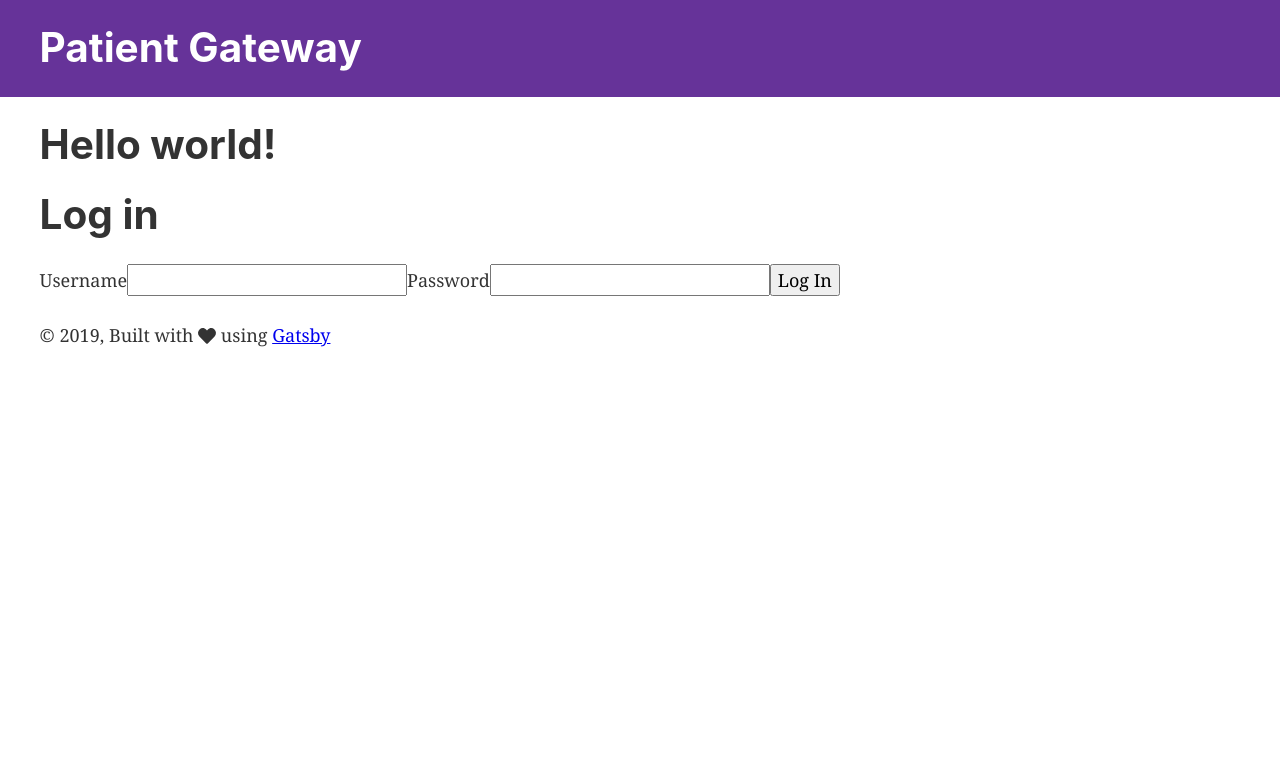
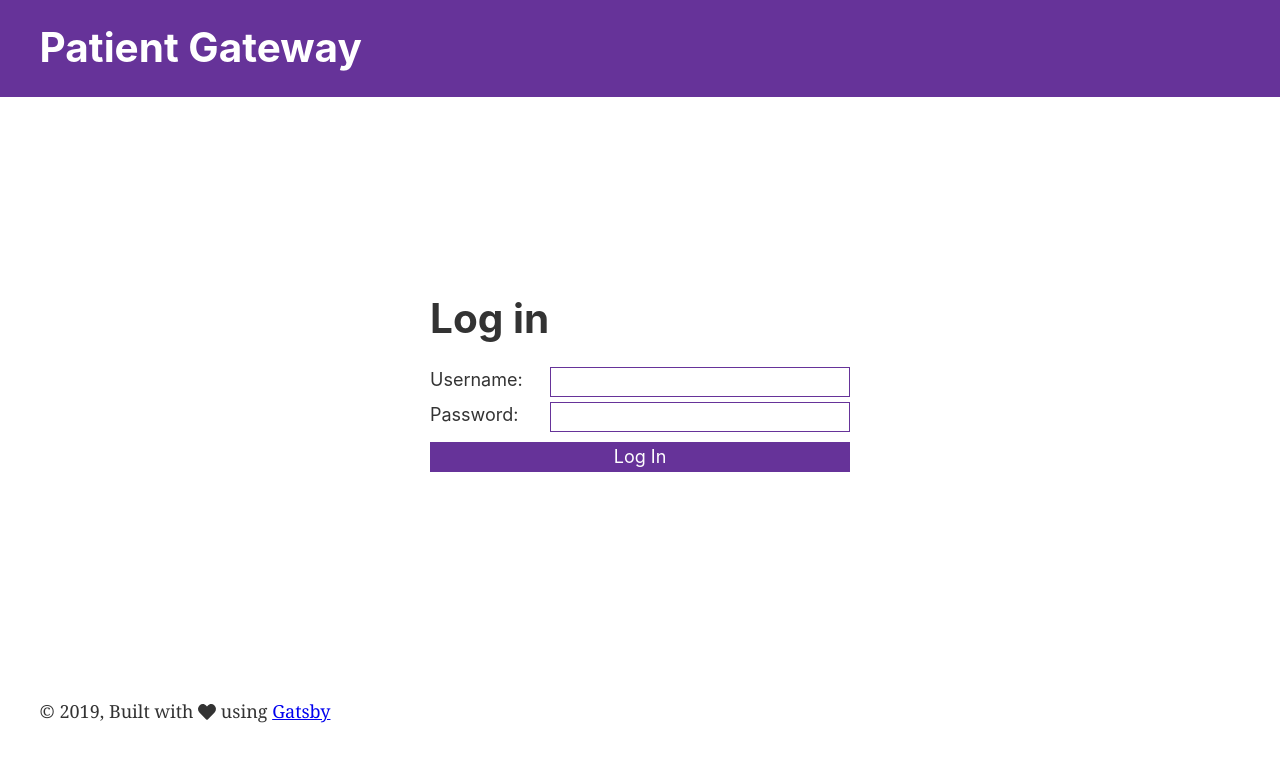
Before and after one commit to nanorepublica/ccg-test, a Gatsby site: page / in a window 1280 px wide. Built offline with nearby package versions, Linux system fonts and the light colour scheme; Gatsby itself is replaced by a stand-in of ours; some packages are replaced by stand-ins of ours.

Commit message:
add styling and layout changes

```diff
--- a/src/components/layout.css
+++ b/src/components/layout.css
@@ -620,3 +620,21 @@ pre tt:after {
     font-size: 100%;
   }
 }
+
+label,
+input {
+  font-family: -apple-system, BlinkMacSystemFont, "Segoe UI", Roboto, Oxygen,
+    Ubuntu, Cantarell, "Fira Sans", "Droid Sans", "Helvetica Neue", sans-serif;
+}
+
+input {
+  border: 1px solid #639;
+}
+input:focus {
+  outline-color: #639;
+}
+
+input[type="submit"] {
+  background-color: #639;
+  color: #fff;
+}
--- a/src/components/login.js
+++ b/src/components/login.js
@@ -43,33 +43,44 @@ class Login extends React.Component {
           }
         `}
         render={data => (
-          <Fragment>
-            <h1>Log in</h1>
+          <div
+            style={{
+              marginTop: "200px",
+              marginBottom: "200px",
+              display: "grid",
+              gridTemplateRows: "auto auto",
+              gridTemplateColumns: "auto auto auto auto",
+            }}
+          >
+            <h1 style={{ gridColumnStart: 3 }}>Log in</h1>
             <form
               method="post"
               onSubmit={event => {
                 this.handleSubmit(event, data)
               }}
+              style={{
+                gridColumnStart: 3,
+                display: "grid",
+                gridTemplateRows: "30px 30px 35px",
+                gridTemplateColumns: "100px 300px",
+                gridGap: "5px 20px",
+              }}
             >
-              <label>
-                Username
-                <input
-                  type="text"
-                  name="username"
-                  onChange={this.handleUpdate}
-                />
-              </label>
-              <label>
-                Password
-                <input
-                  type="password"
-                  name="password"
-                  onChange={this.handleUpdate}
-                />
-              </label>
-              <input type="submit" value="Log In" />
+              <label>Username:</label>
+              <input type="text" name="username" onChange={this.handleUpdate} />
+              <label>Password:</label>
+              <input
+                type="password"
+                name="password"
+                onChange={this.handleUpdate}
+              />
+              <input
+                style={{ gridColumnStart: "span 2", alignSelf: "end" }}
+                type="submit"
+                value="Log In"
+              />
             </form>
-          </Fragment>
+          </div>
         )}
       />
     )
--- a/src/components/sampleTimeline.js
+++ b/src/components/sampleTimeline.js
@@ -62,6 +62,8 @@ const SampleTimeline = ({ samples, activePatient }) => {
         </div>
       </>
     )
+  } else {
+    return <div />
   }
 }
 
--- a/src/pages/index.js
+++ b/src/pages/index.js
@@ -1,6 +1,5 @@
 import React from "react"
-import { Link } from "gatsby"
-import { Router } from "@reach/router"
+import { Router, Redirect } from "@reach/router"
 
 import Layout from "../components/layout"
 import Login from "../components/login"
@@ -9,13 +8,10 @@ import { getUser, isLoggedIn } from "../services/auth"
 
 const IndexPage = () => (
   <Layout>
-    <h1>Hello {isLoggedIn() ? getUser().username : "world"}!</h1>
-
     {isLoggedIn() ? (
-      <p>
-        You are logged in, so check your{" "}
-        <Link to={`/app/user/${getUser().pk}`}>dashboard</Link>
-      </p>
+      <Router>
+        <Redirect from="/" to={`/app/user/${getUser().pk}`} />
+      </Router>
     ) : (
       <Router>
         <Login path="/" />
```
Also changed, not shown: src/components/dash.js (+6 -3 lines), 1 other file.
